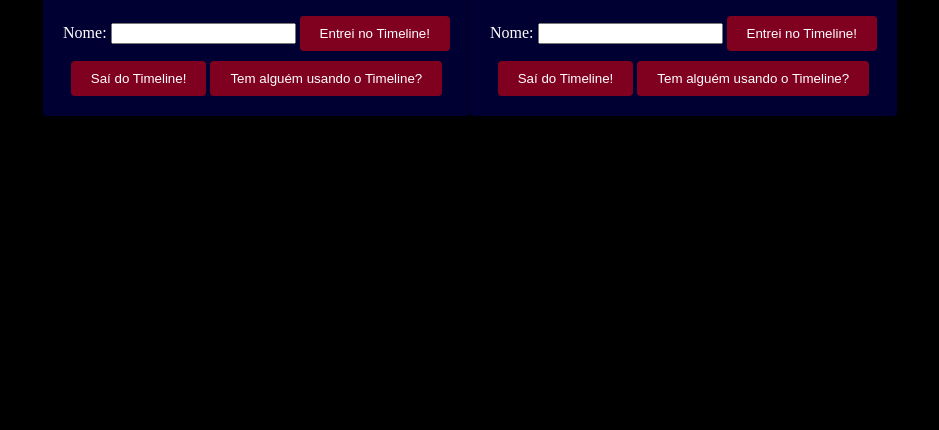
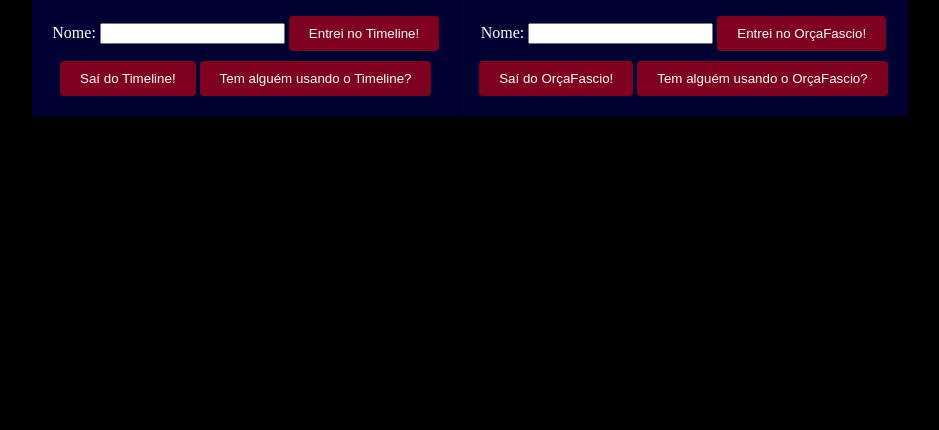
Before and after one commit to AndreRettore/timeline, a website: page index.html in a window 1280 px wide. Shown: the part 386-816 px from the top of the page, without its empty margins (170-1109 px from the left). Drawn offline with Linux system fonts and the light colour scheme.

Commit message:
Update index.html

```diff
--- a/index.html
+++ b/index.html
@@ -23,10 +23,10 @@
     <form id="entryForm">
       <label for="name">Nome:</label>
       <input type="text" id="name" required>
-      <button type="submit">Entrei no Timeline!</button>
+      <button type="submit">Entrei no OrçaFascio!</button>
     </form>
-    <button onclick="exitTimeline()">Saí do Timeline!</button>
-    <button onclick="checkTimelineStatus()">Tem alguém usando o Timeline?</button>
+    <button onclick="exitTimeline()">Saí do OrçaFascio!</button>
+    <button onclick="checkTimelineStatus()">Tem alguém usando o OrçaFascio?</button>
     <div id="status"></div>
     <div id="lastAccess"></div>
   </div>
```
